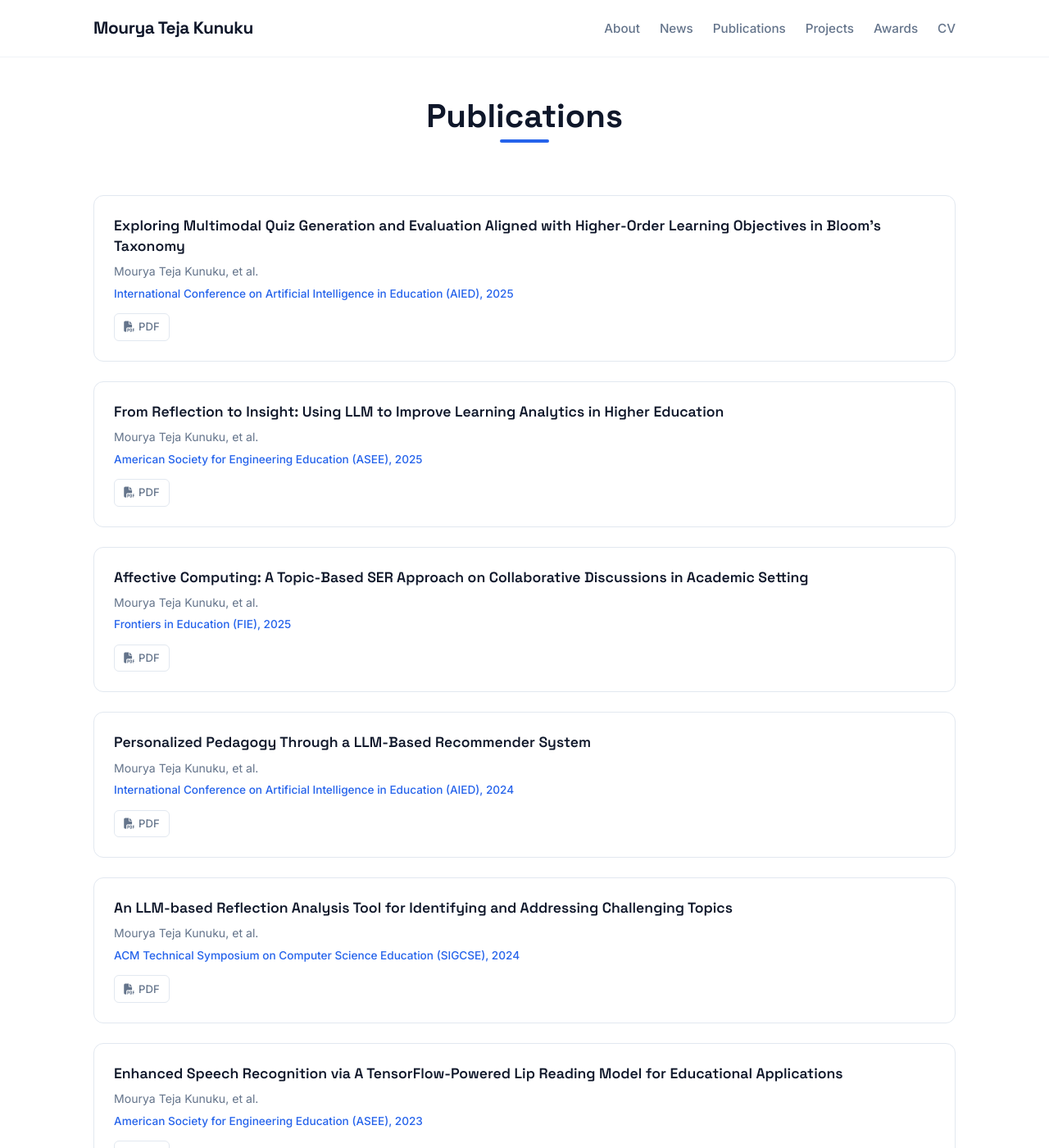
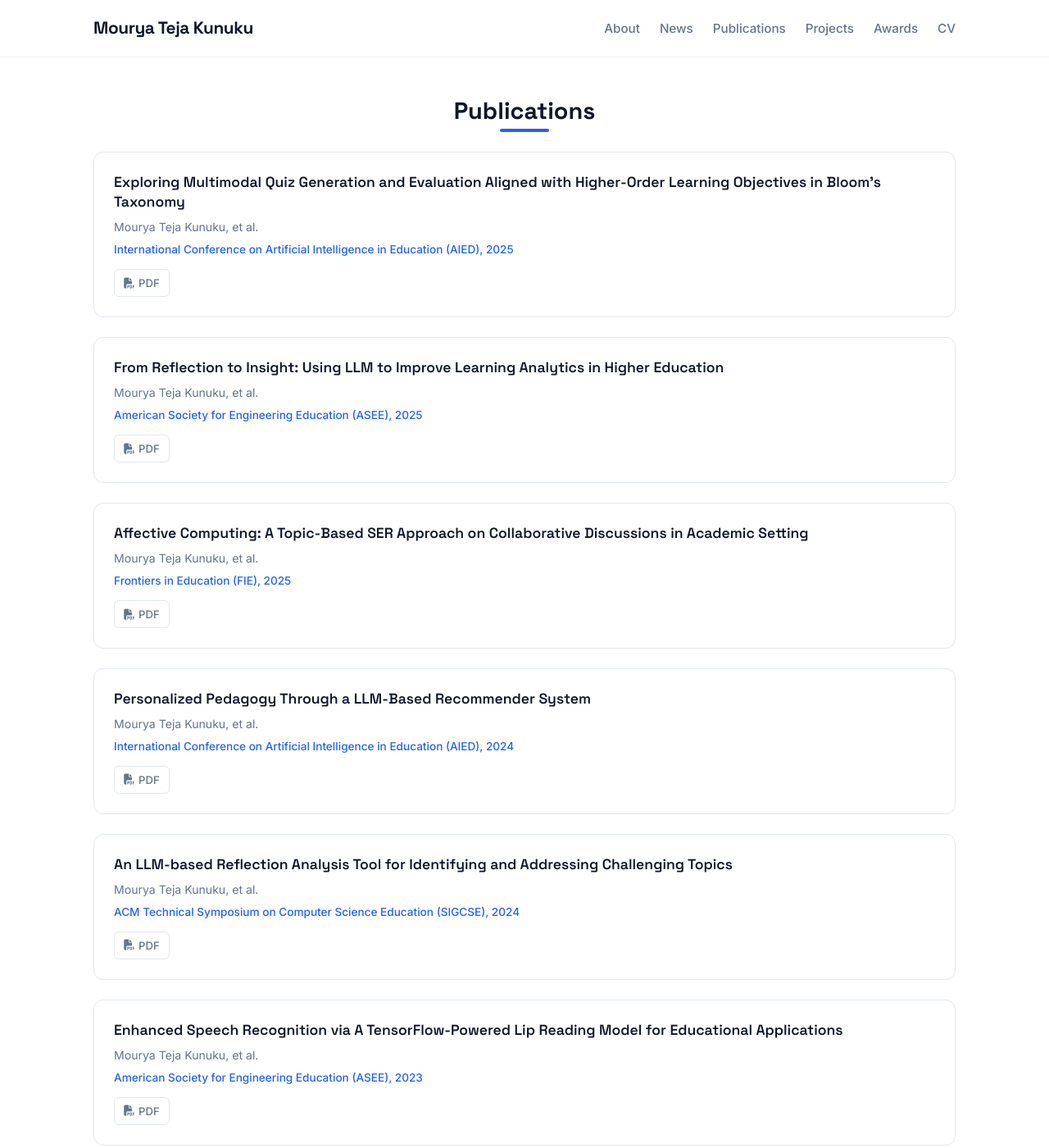
Before and after one commit to mouryat9/mouryat9.github.io, a Jekyll site: the page built from publications.html, in a window 1280 px wide and 1400 px high. Shown: the whole window at 82% size. Built offline with Jekyll 4.4.1, drawn with Linux system fonts in a browser that asks for light colours.

Commit message:
Reduce spacing and font sizes for compact layout

```diff
--- a/_sass/_base.scss
+++ b/_sass/_base.scss
@@ -38,9 +38,9 @@
   color: $color-dark;
 }
 
-h1 { font-size: clamp(2.2rem, 5vw, 3.5rem); }
-h2 { font-size: clamp(1.8rem, 4vw, 2.5rem); }
-h3 { font-size: clamp(1.2rem, 2.5vw, 1.5rem); }
+h1 { font-size: clamp(1.8rem, 4vw, 2.8rem); }
+h2 { font-size: clamp(1.4rem, 3vw, 1.8rem); }
+h3 { font-size: clamp(1.1rem, 2vw, 1.3rem); }
 
 p {
   margin-bottom: 1rem;
@@ -94,7 +94,7 @@
 
 // Section header
 .section__header {
-  margin-bottom: $space-xl;
+  margin-bottom: $space-lg;
   text-align: center;
 }
 
--- a/_sass/_hero.scss
+++ b/_sass/_hero.scss
@@ -3,10 +3,10 @@
 // =====================
 
 .hero {
-  padding-top: 134px; // nav-height(70) + space-xl(64)
+  padding-top: 100px;
   padding-bottom: $space-2xl;
   background: linear-gradient(135deg, $color-light 0%, $color-white 50%, $color-primary-light 100%);
-  min-height: 90vh;
+  min-height: 70vh;
   display: flex;
   align-items: center;
 }
@@ -31,7 +31,7 @@
 }
 
 .hero__name {
-  font-size: clamp(2.5rem, 6vw, 4rem);
+  font-size: clamp(2rem, 5vw, 3rem);
   margin-bottom: $space-sm;
   background: linear-gradient(135deg, $color-dark 0%, $color-primary 100%);
   -webkit-background-clip: text;
--- a/_sass/_sections.scss
+++ b/_sass/_sections.scss
@@ -6,10 +6,10 @@
 .about__content {
   max-width: 800px;
   margin: 0 auto;
-  font-size: 1.05rem;
+  font-size: 0.95rem;
 
   p + p {
-    margin-top: 1rem;
+    margin-top: 0.5rem;
   }
 }
 
@@ -21,8 +21,8 @@
 
 .news__item {
   display: flex;
-  gap: $space-md;
-  padding: $space-sm 0;
+  gap: $space-sm;
+  padding: 0.5rem 0;
   border-bottom: 1px solid $color-border;
   align-items: baseline;
 
@@ -53,8 +53,8 @@
 
 .award__item {
   display: flex;
-  gap: $space-md;
-  padding: $space-sm 0;
+  gap: $space-sm;
+  padding: 0.5rem 0;
   border-bottom: 1px solid $color-border;
   align-items: baseline;
 
@@ -86,14 +86,14 @@
 .personal__content {
   max-width: 700px;
   margin: 0 auto;
-  font-size: 1.05rem;
+  font-size: 0.95rem;
   text-align: center;
 }
 
 // Projects
 .project__grid {
   display: grid;
-  grid-template-columns: repeat(auto-fit, minmax(300px, 1fr));
+  grid-template-columns: repeat(auto-fit, minmax(240px, 1fr));
   gap: $space-md;
 }
 
--- a/_sass/_variables.scss
+++ b/_sass/_variables.scss
@@ -25,9 +25,9 @@
 $space-xs: 0.5rem;
 $space-sm: 1rem;
 $space-md: 1.5rem;
-$space-lg: 2.5rem;
-$space-xl: 4rem;
-$space-2xl: 6rem;
+$space-lg: 1.5rem;
+$space-xl: 2.5rem;
+$space-2xl: 3.5rem;
 
 // Section padding
 $section-padding: $space-2xl 0;
```
